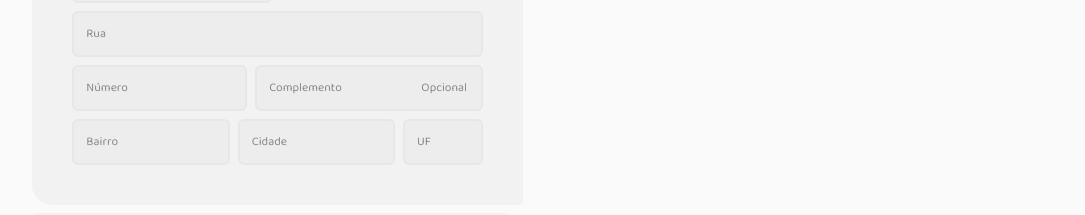
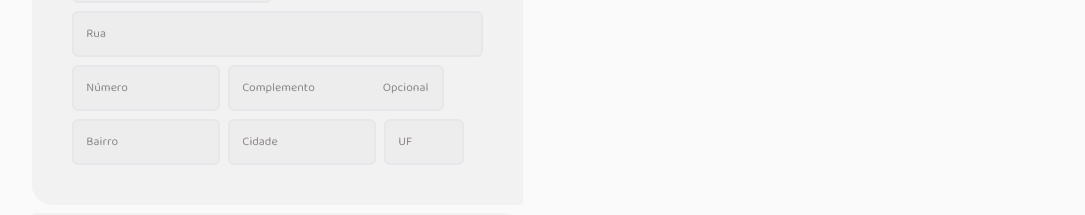
Before and after one commit to Lukasdias/coffee-delivery-ignite, a React (Vite) app: page /checkout in a window 1280 px wide. Shown: the part 302-517 px from the top of the page, without its empty margins (101-1186 px from the left). Built offline with nearby package versions, Linux system fonts and the light colour scheme.

Commit message:
chore: removendo react-spring e criando formulário principal

```diff
--- a/package.json
+++ b/package.json
@@ -12,9 +12,9 @@
     "@apollo/client": "^3.7.3",
     "@fontsource/baloo-2": "^4.5.11",
     "@fontsource/roboto": "^4.5.8",
-    "@hookform/resolvers": "^2.9.10",
-    "@react-spring/web": "^9.6.1",
+    "@hookform/resolvers": "^2.9.11",
     "clsx": "^1.2.1",
+    "framer-motion": "^10.12.18",
     "graphql": "^16.6.0",
     "immer": "^10.0.2",
     "phosphor-react": "^1.4.1",
--- a/src/components/checkout-form.tsx
+++ b/src/components/checkout-form.tsx
@@ -1,4 +1,3 @@
-import { zodResolver } from "@hookform/resolvers/zod";
 import clsx from "clsx";
 import {
   Bank,
@@ -7,48 +6,16 @@ import {
   CurrencyDollarSimple,
   MapPinLine,
 } from "phosphor-react";
-import React from "react";
-import { useForm } from "react-hook-form";
-import * as z from "zod";
+import React, { useEffect } from "react";
+import { UseFormReturn } from "react-hook-form";
+import { CheckoutFormData } from "../pages/checkout";
 import { Button } from "./button";
 import { CheckoutContainer } from "./checkout-container";
 import { Input } from "./input";
-type Props = {};
 
-const schema = z.object({
-  cep: z
-    .string()
-    .min(8, {
-      message: "CEP deve conter 8 dígitos",
-    })
-    .max(8, {
-      message: "CEP deve conter 8 dígitos",
-    }),
-  street: z.string().min(1, {
-    message: "Rua deve conter pelo menos 1 caractere",
-  }),
-  number: z.number(),
-  complement: z.string().min(1, {
-    message: "Complemento deve conter pelo menos 1 caractere",
-  }),
-  neighborhood: z.string().min(1, {
-    message: "Bairro deve conter pelo menos 1 caractere",
-  }),
-  city: z.string().min(1, {
-    message: "Cidade deve conter pelo menos 1 caractere",
-  }),
-  state: z
-    .string()
-    .min(2, {
-      message: "Digite somente a uf do estado",
-    })
-    .max(2, {
-      message: "Digite somente a uf do estado",
-    }),
-  paymentMethod: z.enum(["credit", "debit", "money"]),
-});
-
-type CheckoutFormData = z.infer<typeof schema>;
+type Props = {
+  form: UseFormReturn<CheckoutFormData>;
+};
 
 const CheckoutFormHeader = (props: {
   title: string;
@@ -71,30 +38,21 @@ const CheckoutFormHeader = (props: {
   );
 };
 
-export function CheckoutForm({}: Props) {
-  const { register, handleSubmit, watch, formState, reset, getValues } =
-    useForm<CheckoutFormData>({
-      resolver: zodResolver(schema),
-      defaultValues: {
-        cep: "",
-        street: "",
-        number: 0,
-        complement: "",
-        neighborhood: "",
-        city: "",
-        state: "",
-        paymentMethod: "credit",
-      },
-    });
+export function CheckoutForm({ form }: Props) {
+  const { register, formState, getValues, setValue, clearErrors } = form;
 
   const handleSelectPaymentMethod = (
     paymentMethod: "credit" | "money" | "debit"
   ) => {
-    reset({
-      ...watch(),
-      paymentMethod,
-    });
+    setValue("paymentMethod", paymentMethod);
   };
+
+  useEffect(() => {
+    const interval = setInterval(() => {
+      clearErrors();
+    }, 3000);
+    return () => clearInterval(interval);
+  }, [formState.errors]);
 
   return (
     <div className={"flex flex-col gap-2 items-start w-full"}>
@@ -114,37 +72,82 @@ export function CheckoutForm({}: Props) {
             type={"text"}
             placeholder={"CEP"}
             maxWidth={"max-w-[200px]"}
-            {...register}
+            {...register("cep")}
           />
+          {formState.errors.cep && (
+            <span className={"text-red-500 text-sm"}>
+              {formState.errors.cep.message}
+            </span>
+          )}
           <Input type={"text"} placeholder={"Rua"} {...register} />
+          {formState.errors.street && (
+            <span className={"text-red-500 text-sm"}>
+              {formState.errors.street.message}
+            </span>
+          )}
           <div className={"flex gap-2 w-full"}>
+            <div>
               <Input
                 type={"text"}
                 placeholder={"Número"}
                 maxWidth={"max-w-[175px]"}
-              {...register}
+                {...register("number")}
               />
+              {formState.errors.number && (
+                <span className={"text-red-500 text-sm"}>
+                  {formState.errors.number.message}
+                </span>
+              )}
+            </div>
+            <div>
               <Input
                 type={"text"}
                 placeholder={"Complemento"}
                 floatLabel
-              {...register}
+                {...register("complement")}
               />
+              {formState.errors.complement && (
+                <span className={"text-red-500 text-sm"}>
+                  {formState.errors.complement.message}
+                </span>
+              )}
+            </div>
           </div>
           <div className={"flex gap-2 w-full"}>
+            <div>
               <Input
                 type={"text"}
                 placeholder={"Bairro"}
-              {...register}
+                {...register("neighborhood")}
                 maxWidth={"max-w-[200px]"}
               />
+              {formState.errors.neighborhood && (
+                <span className={"text-red-500 text-sm"}>
+                  {formState.errors.neighborhood.message}
+                </span>
+              )}
+            </div>
+            <div>
               <Input type={"text"} placeholder={"Cidade"} {...register} />
+              {formState.errors.city && (
+                <span className={"text-red-500 text-sm"}>
+                  {formState.errors.city.message}
+                </span>
+              )}
+            </div>
+            <div>
               <Input
                 type={"text"}
                 placeholder={"UF"}
-              {...register}
+                {...register("state")}
                 maxWidth={"max-w-[80px]"}
               />
+              {formState.errors.state && (
+                <span className={"text-red-500 text-sm"}>
+                  {formState.errors.state.message}
+                </span>
+              )}
+            </div>
           </div>
         </section>
       </CheckoutContainer>
--- a/src/components/checkout-overview.tsx
+++ b/src/components/checkout-overview.tsx
@@ -44,9 +44,10 @@ export function CheckoutOverview({ onConfirmPurchase }: Props) {
         <section className={"flex flex-col gap-2"}>
           {Object.entries(cart.coffees).length > 0 ? (
             <section className="flex-1  w-full flex flex-col max-h-[225px] overflow-y-auto overflow-x-hidden">
-              {parsedCart.map((coffee) => (
+              {parsedCart.map((coffee, index) => (
                 <>
                   <ShoppingCardItem
+                    key={`${coffee.id}-${index}`}
                     item={coffee}
                     qty={coffee.qty ?? 0}
                     onEditCoffeeFromCart={editCoffeeFromCart}
--- a/src/components/content.container.tsx
+++ b/src/components/content.container.tsx
@@ -1,34 +1,22 @@
-import { animated, useSpring } from "@react-spring/web";
+import { motion } from "framer-motion";
 import { FC, ReactNode } from "react";
 
 export const ContentContainer: FC<{
   children: ReactNode;
 }> = ({ children }) => {
-  const [props, api] = useSpring(
-    () => ({
-      from: {
+  return (
+    <motion.div
+      className={"w-full lg:w-10/12 flex justify-between mx-auto flex-col"}
+      initial={{
         opacity: 0,
         transform: "translateY(20px)",
-      },
-      to: {
+      }}
+      animate={{
         opacity: 1,
         transform: "translateY(0px)",
-      },
-      leave: {
-        opacity: 0,
-        transform: "translateY(20px)",
-      },
-    }),
-    []
-  );
-  return (
-    <animated.div
-      className={"w-full lg:w-10/12 flex justify-between mx-auto flex-col"}
-      style={{
-        ...props,
       }}
     >
       {children}
-    </animated.div>
+    </motion.div>
   );
 };
--- a/src/components/header.tsx
+++ b/src/components/header.tsx
@@ -1,4 +1,3 @@
-import { animated, config, useSpring } from "@react-spring/web";
 import { MapPin, ShoppingCart } from "phosphor-react";
 import { Link } from "react-router-dom";
 import { useCoffeeStore } from "../store/coffee-delivery";
@@ -30,31 +29,13 @@ const ItemsOnCart = () => {
     (store) => Object.entries(store.state.shoppingCart.coffees).length
   );
 
-  const [props, api] = useSpring(
-    () => ({
-      from: { num: 0, y: 50, scale: 0.2 },
-      to: { num: count, y: 0, scale: 1 },
-      config: config.stiff,
-    }),
-    [count]
-  );
-
   return (
     <div
       className={
         "absolute -top-2 -right-2 rounded-full flex justify-center items-center bg-brand-yellow-dark w-6 h-6 overflow-hidden"
       }
     >
-      <animated.text
-        className={"text-sm text-white font-bold"}
-        style={{
-          transform: props.y.to((y) => `translateY(${y}px)`),
-          transformOrigin: "center",
-          scale: props.scale,
-        }}
-      >
-        {props.num.to((n) => Math.round(n))}
-      </animated.text>
+      <span className={"text-sm text-white font-bold"}>{count}</span>
     </div>
   );
 };
--- a/src/pages/checkout.tsx
+++ b/src/pages/checkout.tsx
@@ -1,10 +1,64 @@
+import { zodResolver } from "@hookform/resolvers/zod";
+import { useForm } from "react-hook-form";
+import * as z from "zod";
 import CheckoutForm from "../components/checkout-form";
 import CheckoutOverview from "../components/checkout-overview";
 import { ContentContainer } from "../components/content.container";
 
-type Props = {};
+export const CheckoutFormSchema = z.object({
+  cep: z
+    .string()
+    .min(8, {
+      message: "CEP deve conter 8 dígitos",
+    })
+    .max(8, {
+      message: "CEP deve conter 8 dígitos",
+    }),
+  street: z.string().min(1, {
+    message: "Rua deve conter pelo menos 1 caractere",
+  }),
+  number: z.number(),
+  complement: z.string().min(1, {
+    message: "Complemento deve conter pelo menos 1 caractere",
+  }),
+  neighborhood: z.string().min(1, {
+    message: "Bairro deve conter pelo menos 1 caractere",
+  }),
+  city: z.string().min(1, {
+    message: "Cidade deve conter pelo menos 1 caractere",
+  }),
+  state: z
+    .string()
+    .min(2, {
+      message: "Digite somente a uf do estado",
+    })
+    .max(2, {
+      message: "Digite somente a uf do estado",
+    }),
+  paymentMethod: z.enum(["credit", "debit", "money"]),
+});
 
-export function Checkout({}: Props) {
+export type CheckoutFormData = z.infer<typeof CheckoutFormSchema>;
+
+export function Checkout() {
+  const form = useForm<CheckoutFormData>({
+    resolver: zodResolver(CheckoutFormSchema),
+    defaultValues: {
+      cep: "",
+      street: "",
+      number: 0,
+      complement: "",
+      neighborhood: "",
+      city: "",
+      state: "",
+      paymentMethod: "credit",
+    },
+  });
+
+  const onSubmit = form.handleSubmit((data) => {
+    console.log(data);
+  });
+
   return (
     <ContentContainer>
       <div
@@ -12,8 +66,8 @@ export function Checkout({}: Props) {
           "w-full flex flex-col lg:flex-row gap-8 mt-10 lg:justify-between"
         }
       >
-        <CheckoutForm />
-        <CheckoutOverview onConfirmPurchase={() => undefined} />
+        <CheckoutForm form={form} />
+        <CheckoutOverview onConfirmPurchase={onSubmit} />
       </div>
     </ContentContainer>
   );
```
Also changed, not shown: src/components/presentation.tsx (+8 -13 lines), src/store/coffee-delivery.ts (+22 -10 lines), 1 other file (tests, documents, lock files or other folders). Lines whose indentation alone changed are shown as unchanged.
